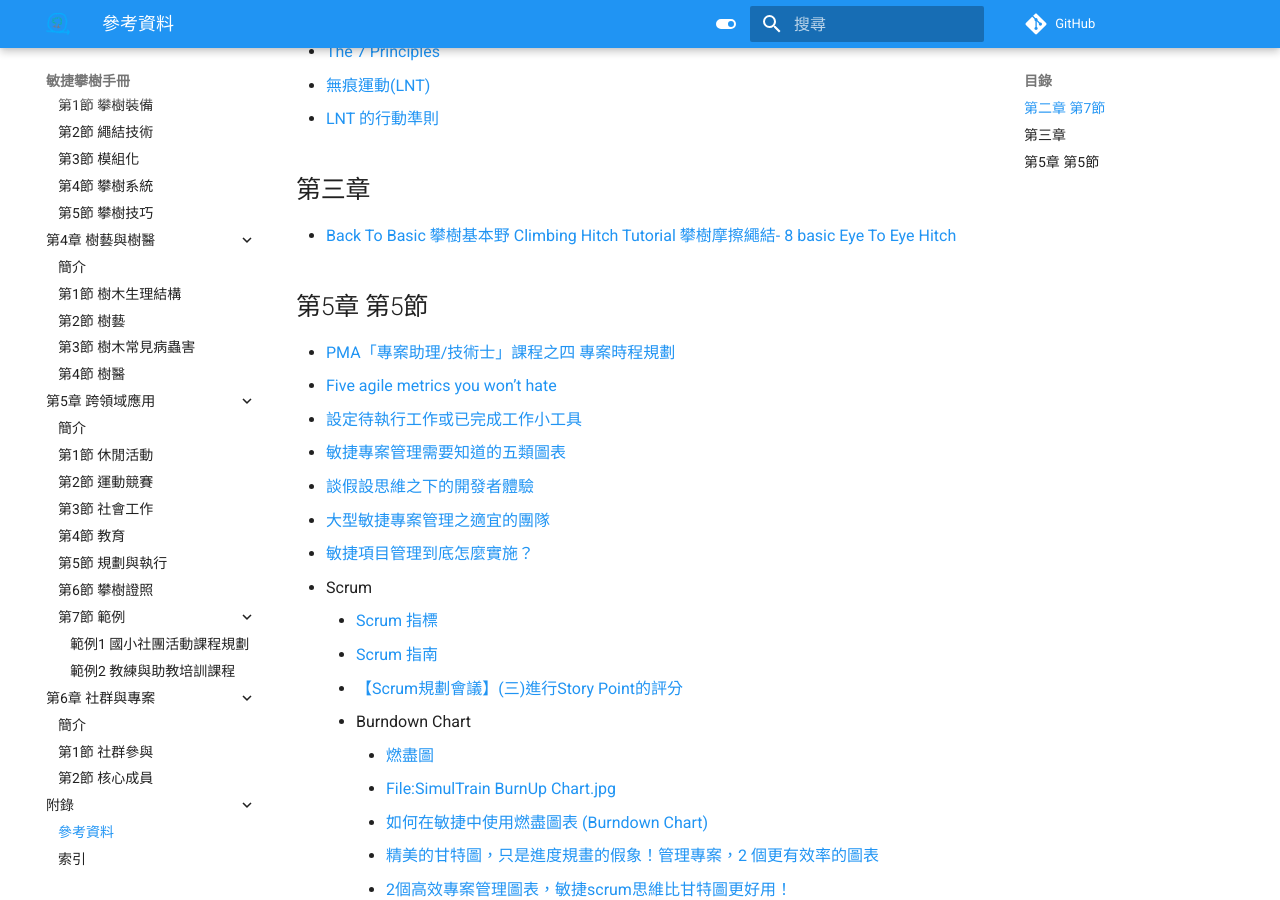
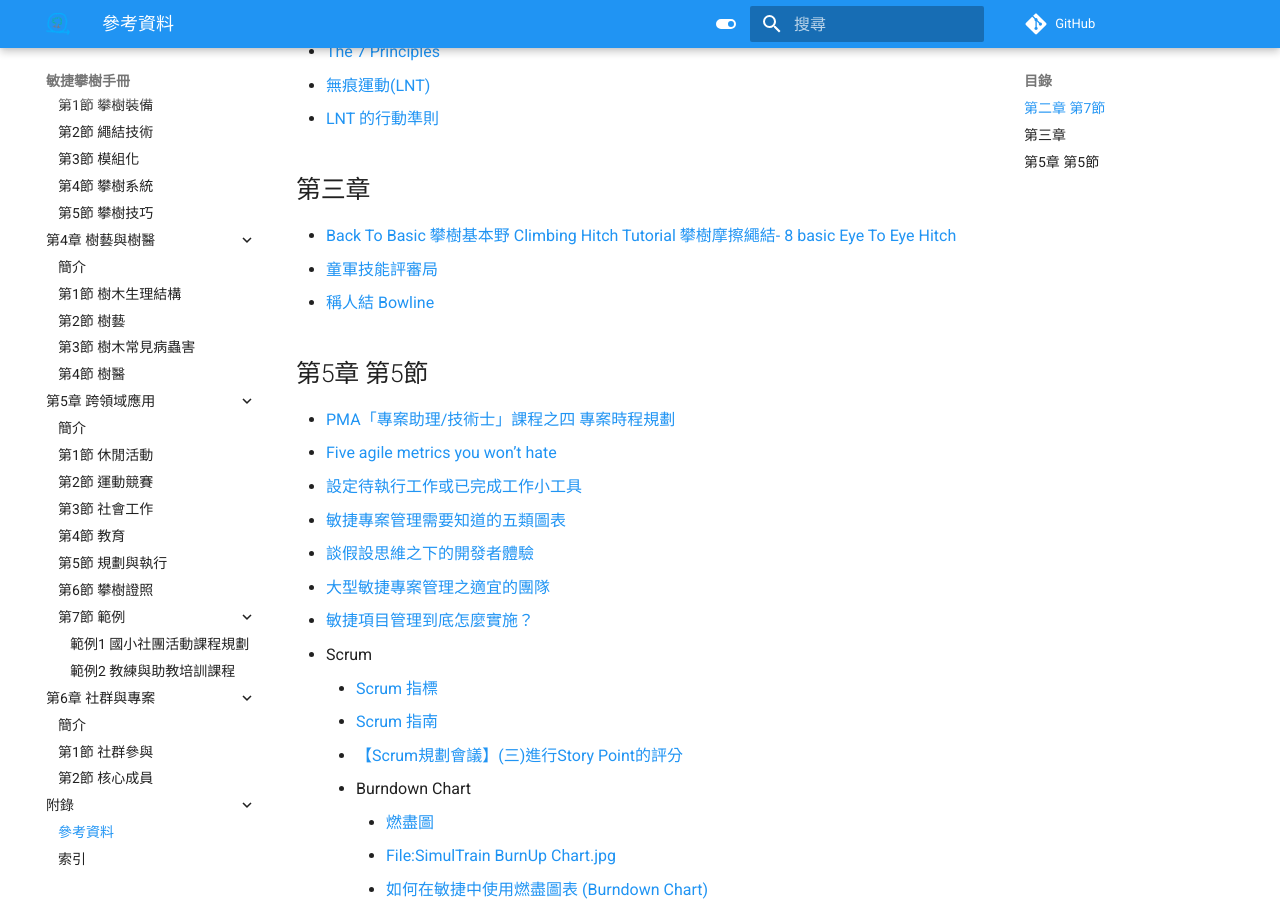
Before and after one commit to Uesugi-Summer-Sea/Agile-Tree-Climbing-Manual, an MkDocs documentation site: the page built from docs/7-附錄/1-參考資料.md, in a window 1280 px wide and 900 px high, scrolled down 2255 px. Built offline with MkDocs 1.6.1 and Material for MkDocs 9.7.7, drawn with Linux system fonts in a browser that asks for light colours; comment, search, counter and statistics services are not loaded.

Commit message:
此提交將更新參考資料
修改項目:

模組:

議題106

```diff
--- a/docs/7-附錄/1-參考資料.md
+++ b/docs/7-附錄/1-參考資料.md
@@ -52,6 +52,8 @@
 
 ## 第三章
 - [Back To Basic 攀樹基本野 Climbing Hitch Tutorial 攀樹摩擦繩結- 8 basic Eye To Eye Hitch](https://youtu.be/Yh3204UQmm0)
+- [童軍技能評審局](http://drupal.sas.org.hk/)
+- [稱人結 Bowline](http://drupal.sas.org.hk/Knotting_Bowline)
 
 ## 第5章 第5節
 - [PMA「專案助理/技術士」課程之四 專案時程規劃](http://web.ncyu.edu.tw/~jacky/p4.pdf)
```
